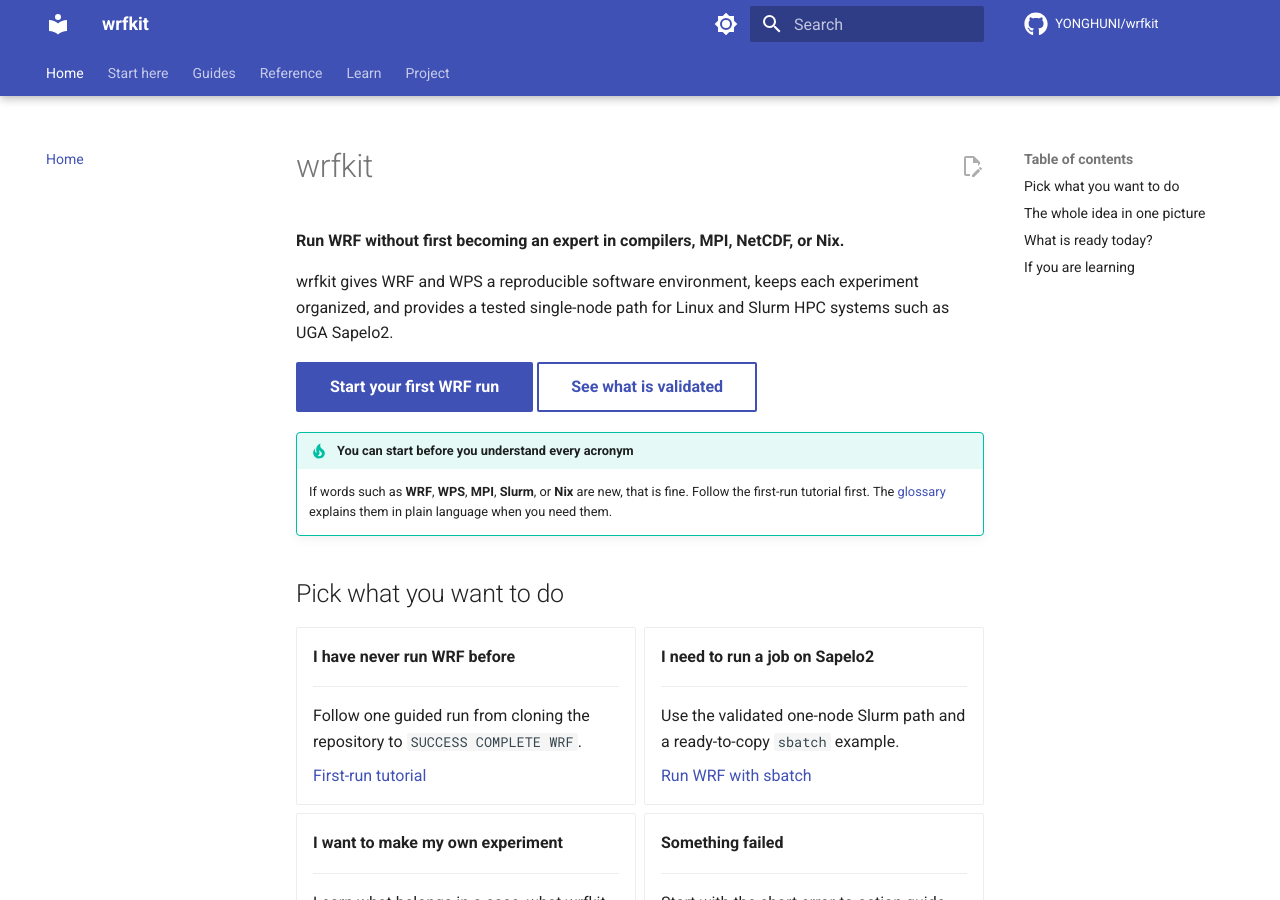
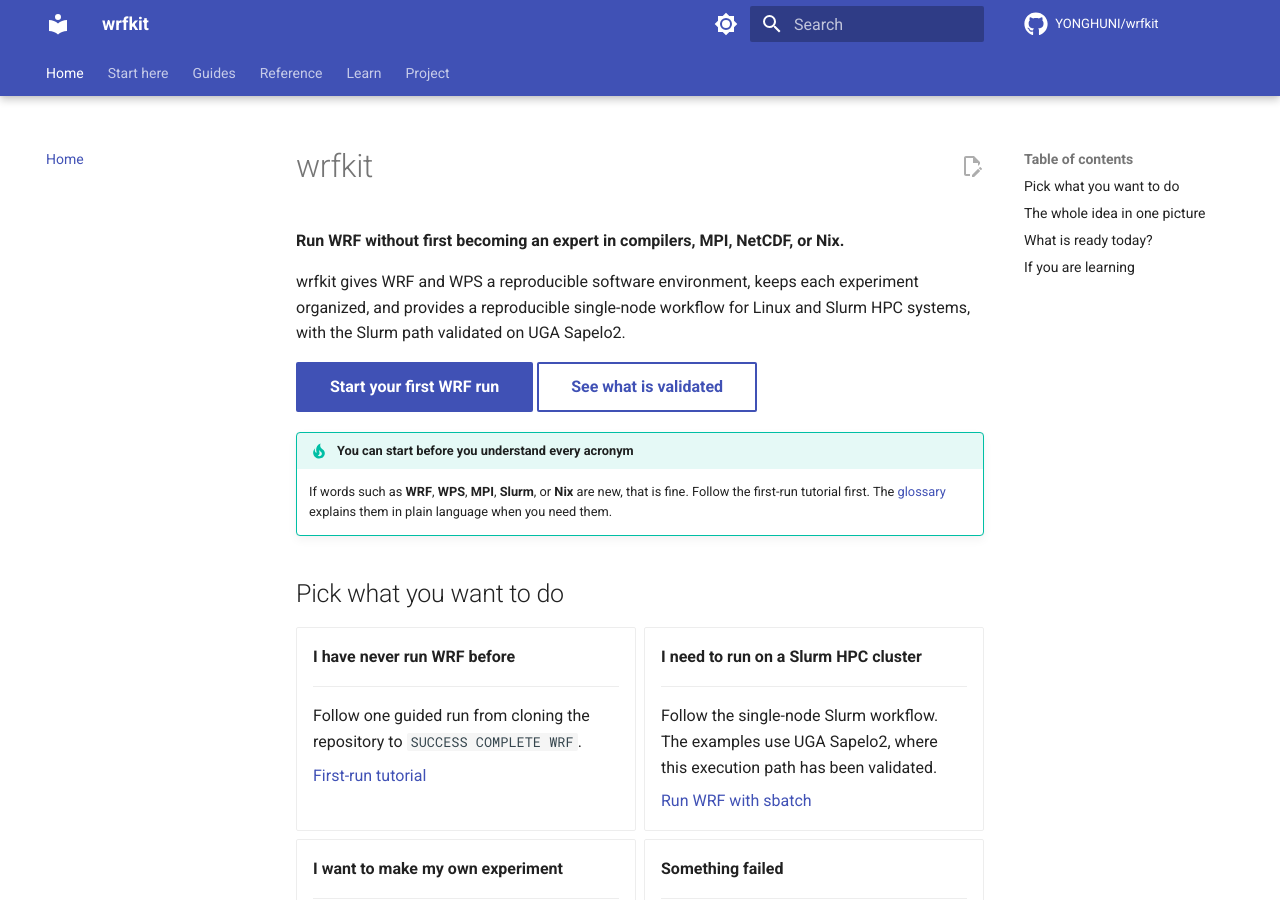
Before and after one commit to YONGHUNI/wrfkit, an MkDocs documentation site: the page built from docs/index.md, in a window 1280 px wide and 900 px high. Built offline with MkDocs 1.6.1 and Material for MkDocs 9.7.7, drawn with Linux system fonts in a browser that asks for light colours; comment, search, counter and statistics services are not loaded.

Commit message:
docs: generalize Slurm guidance on home page

```diff
--- a/docs/index.md
+++ b/docs/index.md
@@ -3,8 +3,8 @@
 **Run WRF without first becoming an expert in compilers, MPI, NetCDF, or Nix.**
 
 wrfkit gives WRF and WPS a reproducible software environment, keeps each
-experiment organized, and provides a tested single-node path for Linux and
-Slurm HPC systems such as UGA Sapelo2.
+experiment organized, and provides a reproducible single-node workflow for
+Linux and Slurm HPC systems, with the Slurm path validated on UGA Sapelo2.
 
 [Start your first WRF run](tutorials/first-run.md){ .md-button .md-button--primary }
 [See what is validated](validation.md){ .md-button }
@@ -28,12 +28,12 @@ Slurm HPC systems such as UGA Sapelo2.
 
     [First-run tutorial](tutorials/first-run.md)
 
--   **I need to run a job on Sapelo2**
+-   **I need to run on a Slurm HPC cluster**
 
     ---
 
-    Use the validated one-node Slurm path and a ready-to-copy `sbatch`
-    example.
+    Follow the single-node Slurm workflow. The examples use UGA Sapelo2,
+    where this execution path has been validated.
 
     [Run WRF with sbatch](how-to/sapelo2-batch.md)
 
```
Also changed, not shown: other parts of docs/index.md (+1 -1 lines).
